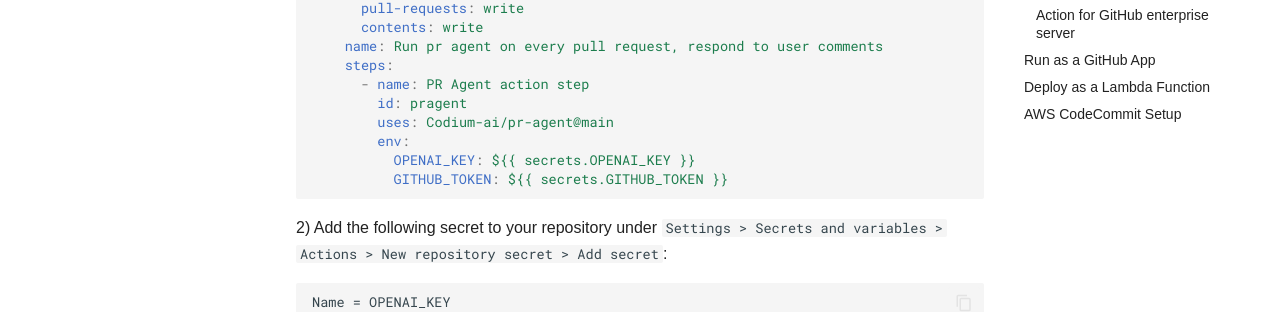
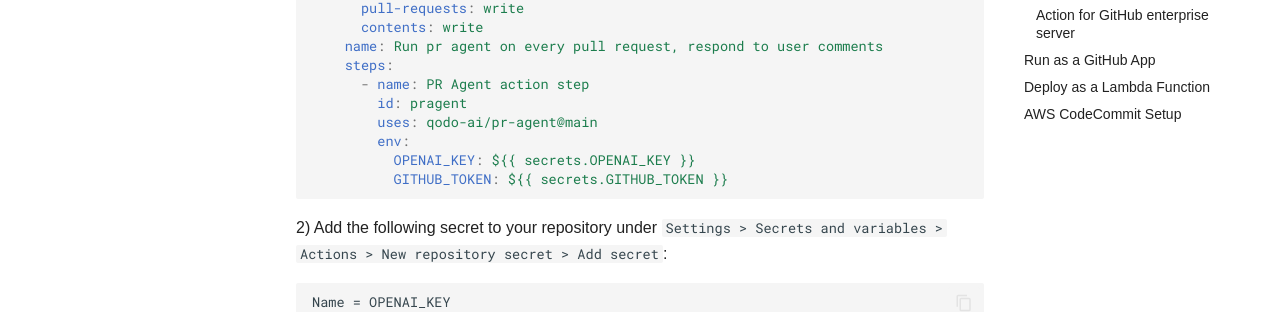
Before and after one commit to Codium-ai/pr-agent, an MkDocs documentation site: the page built from docs/docs/installation/github.md, in a window 1280 px wide and 900 px high, scrolled down 417 px. Shown: the part 147-459 px from the top of the window. Built offline with MkDocs 1.6.1 and Material for MkDocs 9.7.7, drawn with Linux system fonts in a browser that asks for light colours; comment, search, counter and statistics services are not loaded.

Commit message:
docs: update repository URLs from Codium-ai to qodo-ai

```diff
--- a/docs/docs/installation/github.md
+++ b/docs/docs/installation/github.md
@@ -21,7 +21,7 @@
     steps:
       - name: PR Agent action step
         id: pragent
-        uses: Codium-ai/pr-agent@main
+        uses: qodo-ai/pr-agent@main
         env:
           OPENAI_KEY: ${{ secrets.OPENAI_KEY }}
           GITHUB_TOKEN: ${{ secrets.GITHUB_TOKEN }}
--- a/pyproject.toml
+++ b/pyproject.toml
@@ -31,7 +31,7 @@
 dependencies = { file = ["requirements.txt"] }
 
 [project.urls]
-"Homepage" = "https://github.com/Codium-ai/pr-agent"
+"Homepage" = "https://github.com/qodo-ai/pr-agent"
 "Documentation" = "https://pr-agent-docs.codium.ai/"
 
 [tool.setuptools]
```
